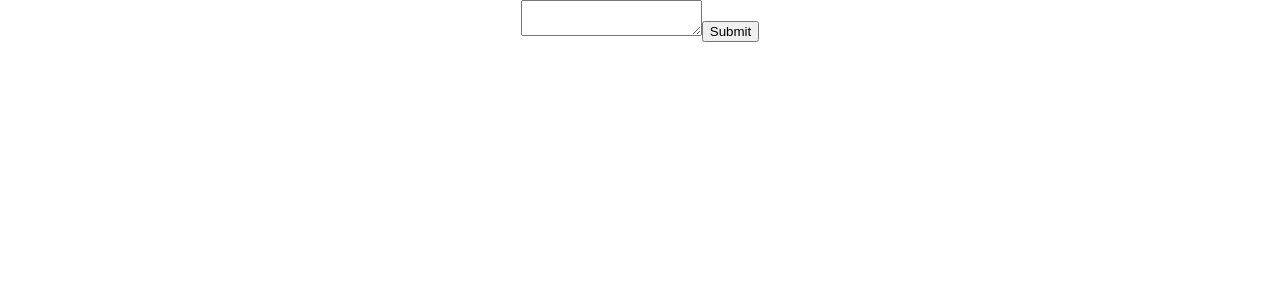
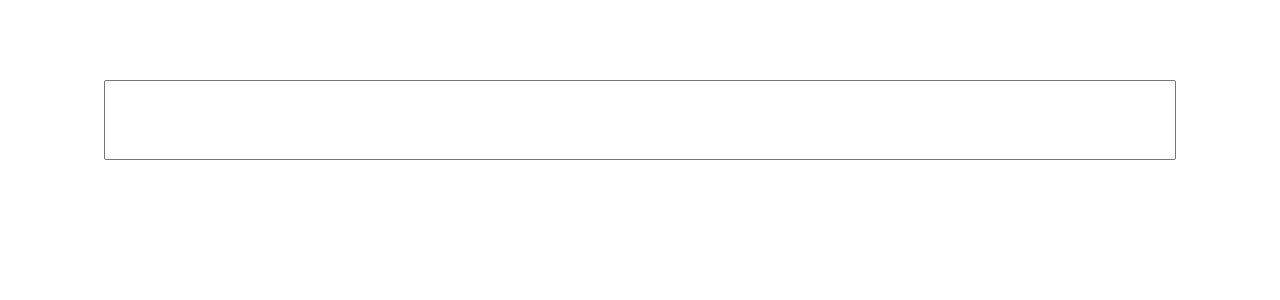
Before and after one commit to schnej7/aiui, a React (Create React App) app in the folder client/: page / in a window 1280 px wide. Shown: the top 300 px of the page. Built offline with nearby package versions, Linux system fonts and the light colour scheme.

Commit message:
Working Chat UI

```diff
--- a/client/package.json
+++ b/client/package.json
@@ -13,6 +13,7 @@
     "@types/react-dom": "^19.1.6",
     "react": "^19.1.0",
     "react-dom": "^19.1.0",
+    "react-markdown": "^10.1.0",
     "react-scripts": "5.0.1",
     "typescript": "^5.8.3",
     "web-vitals": "^2.1.4"
--- a/client/src/App.css
+++ b/client/src/App.css
@@ -1,38 +1,48 @@
-.App {
-  text-align: center;
+.chat {
+  display: flex;
+  flex-direction: column;
+  max-width: 1200px;
+  margin: auto;
 }
 
-.App-logo {
-  height: 40vmin;
-  pointer-events: none;
+.chat .messages {
+  max-height: 80vh;
+  overflow-y: auto;
 }
 
-@media (prefers-reduced-motion: no-preference) {
-  .App-logo {
-    animation: App-logo-spin infinite 20s linear;
-  }
+.chat .input-bar {
+  display: flex;
+  height: 20vh;
 }
 
-.App-header {
-  background-color: #282c34;
-  min-height: 100vh;
+.text-area {
   display: flex;
-  flex-direction: column;
-  align-items: center;
-  justify-content: center;
-  font-size: calc(10px + 2vmin);
-  color: white;
+  flex: auto;
+  margin: 5vh 5vw;
+  resize: none;
 }
 
-.App-link {
-  color: #61dafb;
+.message {
+  margin: 5vh 5vw;
 }
 
-@keyframes App-logo-spin {
-  from {
-    transform: rotate(0deg);
-  }
-  to {
-    transform: rotate(360deg);
-  }
+.message .text {
+  display: flex;
 }
+
+.user {
+  margin-left: 15vw;
+}
+
+.assistant {
+  margin-right: 15vw;
+}
+
+.user .text {
+  font-weight: bold;
+  flex-flow: row-reverse;
+}
+
+textarea: {
+  width: 100%;
+}
--- a/client/src/components/Chat.tsx
+++ b/client/src/components/Chat.tsx
@@ -1,4 +1,5 @@
 import React, { useEffect, useState } from 'react';
+import MessageTag from './Message.tsx';
 
 type Role = "assistant" | "user";
 
@@ -14,44 +15,22 @@ function Chat() {
   const [activeResponse, setActiveResponse] = useState('');
 
   useEffect(() => {
-    if (!isStreamingResponse) {
+    scrollToBottom();
+  }, [activeResponse])
+
+  useEffect(() => {
+    if (!isStreamingResponse && activeResponse !== "") {
       setMessages([...messages, {
         content: activeResponse,
         role: "assistant",
       }]);
       setActiveResponse("");
     }
-  }, [isStreamingResponse, activeResponse]);
+  }, [messages, isStreamingResponse, activeResponse]);
 
-  function handleUpdateInputText(event) {
-    if (event?.target?.value) {
-      setInputText(event.target.value);
-    }
-  }
-
-  function handleInputKeyDown(event) {
-    if (event.keyCode === 13) {
-      handleSubmit();
-      event.stopPropagation();
-    }
-  }
-
-  function handleSubmit() {
-    const sanitizedInputText = inputText.trim();
-    setMessages([...messages, {
-      content: `${sanitizedInputText}`,
-      role: "user",
-    }]);
-    console.log("c", messages);
-    sendPrompt(sanitizedInputText);
-    setInputText('');
-  }
-
-  async function sendPrompt(prompt) {
-    if (isStreamingResponse) return;
-
+  useEffect(() => {
+    async function sendPrompt() {
       setIsStreamingResponse(true);
-    console.log(prompt);
       const BASE_URL = process.env.REACT_APP_BASE_URL;
       const LLM_PORT = process.env.REACT_APP_LLM_PORT;
 
@@ -63,47 +42,85 @@ function Chat() {
         }),
       });
 
-    console.log(response);
-
       const decoder = new TextDecoder('utf-8');
       if (response && response.body) {
         let newMessage = "";
         for await (const chunk of response.body) {
-        console.log("d", messages);
           const decodedChunk = decoder.decode(chunk);
           const jsonChunk = JSON.parse(decodedChunk);
 
           newMessage = `${newMessage}${jsonChunk.message.content}`;
           setActiveResponse(newMessage);
-        console.log(jsonChunk);
+        }
+        setIsStreamingResponse(false);
       }
     }
 
-    setIsStreamingResponse(false);
+    const lastMessage = messages[messages.length - 1];
+    console.log(messages, lastMessage);
+    if (lastMessage && lastMessage.role === "user") {
+      console.log("callSendPrompt");
+      sendPrompt();
+    }
+
+    scrollToBottom();
+    return () => {
+      console.log('cleanup');
+    }
+  }, [messages]);
+
+  function scrollToBottom() {
+    var messagesEl = document.getElementById("MESSAGES");
+    if (messagesEl) {
+      messagesEl.scrollTop = messagesEl.scrollHeight;
+    }
+  }
+
+  function handleUpdateInputText(event) {
+    if (event?.target?.value) {
+      setInputText(event.target.value);
+    }
+  }
+
+  function handleInputKeyDown(event) {
+    if (event.keyCode === 13 && !event.shiftKey) {
+      handleSubmit();
+      event.stopPropagation();
+    }
+  }
+
+  function handleSubmit() {
+    const sanitizedInputText = inputText.trim();
+    if (!isStreamingResponse) {
+      setMessages([...messages, {
+        content: `${sanitizedInputText}`,
+        role: "user",
+      }]);
+      setInputText('');
+    }
   }
 
   return (
-    <div>
+    <div className="chat">
       <div
+        id="MESSAGES"
         className="messages"
       >
         {
-          messages.map((message, idx) => (<div key={idx}>{message.content}</div>))
+          messages.map((message, idx) => (
+            <MessageTag key={idx} message={message} />
+          ))
         }
-        <div>{activeResponse}</div>
+        <MessageTag message={{ content: activeResponse, role: "assistant" }} />
       </div>
+      <div className="input-bar">
         <textarea
+          className="text-area"
           value={inputText}
           onChange={handleUpdateInputText}
           onKeyDown={handleInputKeyDown}
-        disabled={isStreamingResponse}
         />
-      <button
-        onClick={handleSubmit}
-        disabled={isStreamingResponse}
-      >
-        Submit
-      </button>
+      </div>
     </div>
   );
 }
--- /dev/null
+++ b/client/src/components/Message.tsx
@@ -0,0 +1,28 @@
+import React from 'react';
+import Markdown from 'react-markdown';
+
+type Role = "assistant" | "user";
+
+type Message = {
+  role: Role;
+  content: string;
+};
+
+type MessageProps = {
+  message: Message;
+};
+
+export default function MessageTag(props: MessageProps) {
+  return (
+    <div className={`message ${props.message.role}`}>
+      {
+        props.message.role === "user"
+          ? (
+            <div className="text">{props.message.content}</div>
+          ) : (
+            <Markdown>{props.message.content}</Markdown>
+          )
+      }
+    </div>
+  );
+}
```
Also changed, not shown: 1 other file (tests, documents, lock files or other folders). Lines whose indentation alone changed are shown as unchanged.
